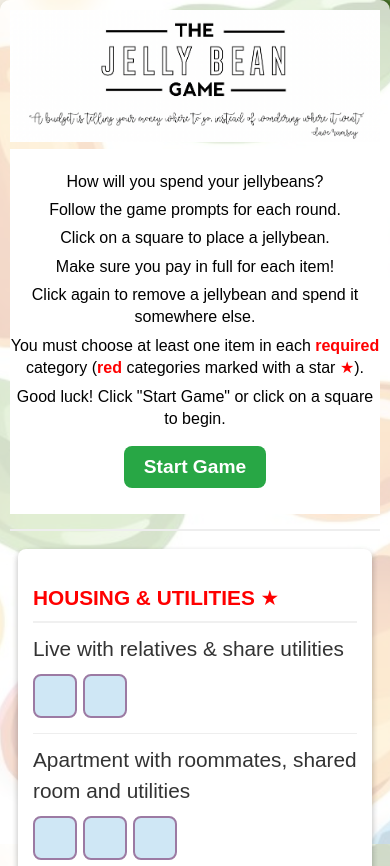
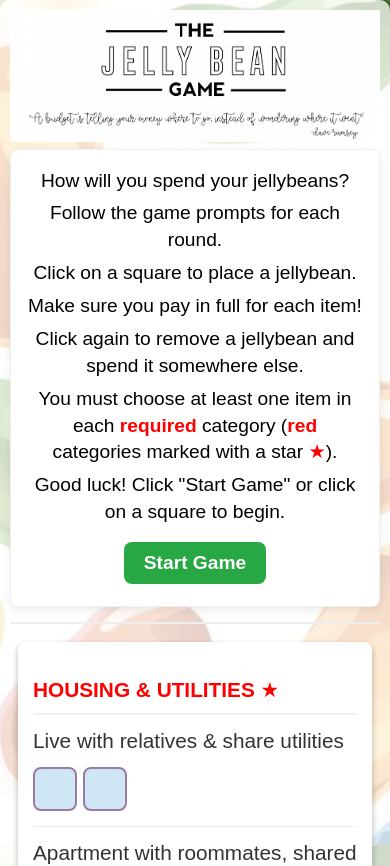
Before and after one commit to nakawebsvcs/jellybeangame, a React (Vite) app: page / in a window 390 px wide. Shown: the top 866 px of the page. Built offline with nearby package versions, Linux system fonts and the light colour scheme.

Commit message:
Slight visual tweaks for mobile/tablet

```diff
--- a/src/App.css
+++ b/src/App.css
@@ -601,6 +601,15 @@ input[type="checkbox"] {
     /* Adjust instructions spacing */
     .instructions {
         margin-bottom: 5px;
+        padding: 15px 20px !important; /* More padding on sides */
+        border-radius: 10px;
+        box-shadow: 0 4px 12px rgba(0, 0, 0, 0.1); /* Drop shadow */
+        border: 1px solid #f0f0f0;
+    }
+
+     .info {
+        font-size: 1.2rem;
+        margin: 6px 0;
     }
 
     /* Ensure Start Game button has proper spacing */
@@ -620,8 +629,14 @@ input[type="checkbox"] {
         font-size: 1.2rem;
     }
 
+    .instructions {
+        padding: 12px 15px !important;
+        border-radius: 8px;
+        box-shadow: 0 3px 8px rgba(0, 0, 0, 0.08);
+    }
+
     .info {
-        font-size: 16px;
+        font-size: 1.2rem;
         margin: 6px 0;
     }
 
```
